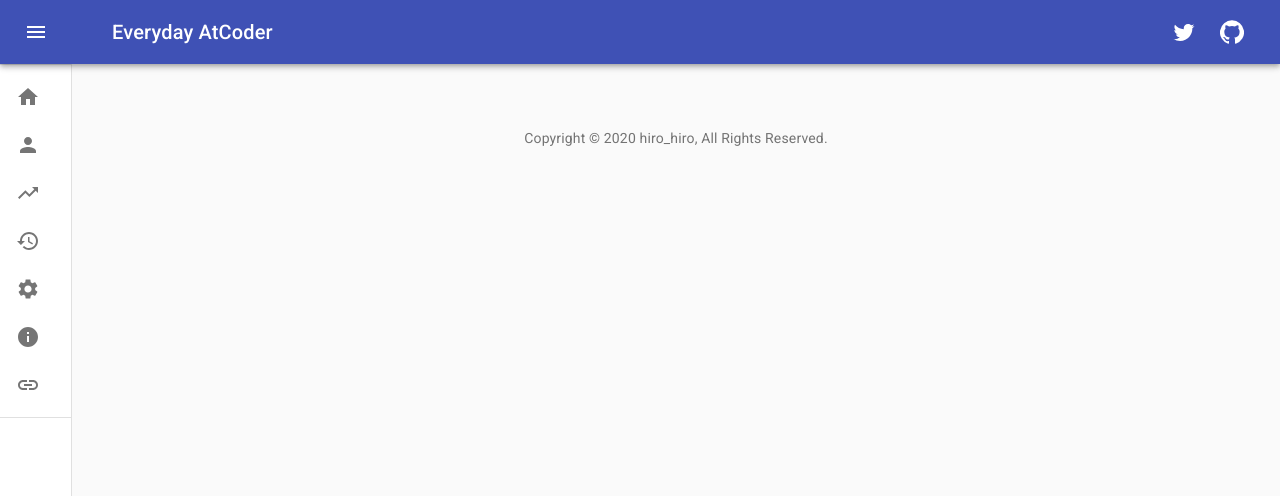
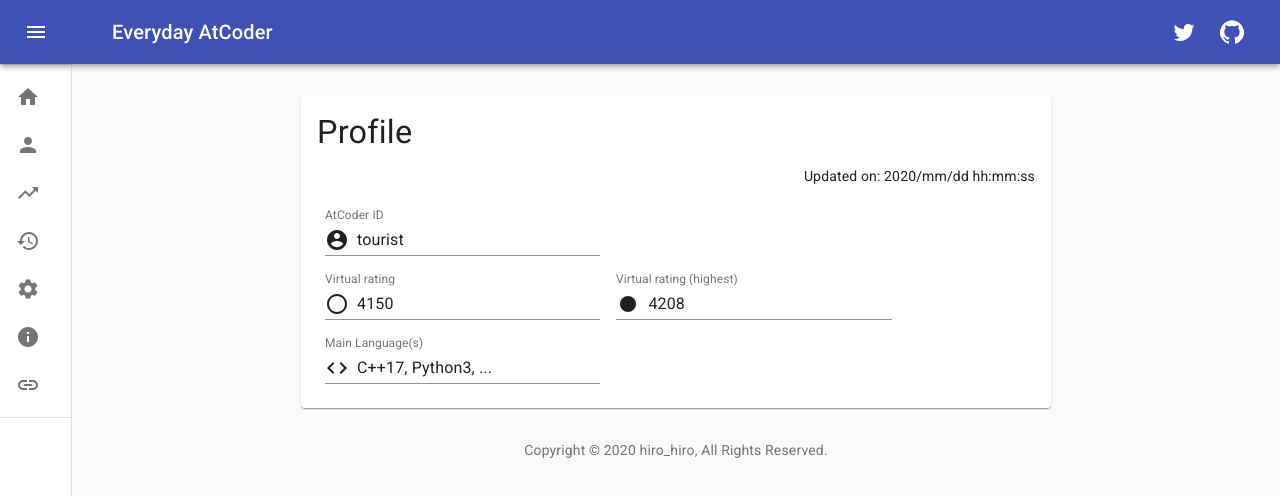
Before and after one commit to KATO-Hiro/EverydayAtCoder, a Next.js app in the folder frontend/: page /profile in a window 1280 px wide. Shown: the top 496 px of the page. Built offline with nearby package versions, Linux system fonts and the light colour scheme.

Commit message:
Add dummy profiles (#99)

```diff
--- a/frontend/src/pages/profile.js
+++ b/frontend/src/pages/profile.js
@@ -1,6 +1,154 @@
+import React from 'react';
+import {
+  CssBaseline,
+  Grid,
+  Paper,
+  InputAdornment,
+  TextField,
+  Typography,
+} from '@material-ui/core';
+import {
+  makeStyles,
+} from '@material-ui/core/styles';
+import {
+  AccountCircle,
+  Code,
+  FiberManualRecord,
+  RadioButtonUnchecked,
+} from '@material-ui/icons';
+
+// See:
+// https://material-ui.com/components/grid/
+const useStyles = makeStyles((theme) => ({
+  root: {
+    '& .MuiTextField-root': {
+      margin: theme.spacing(1),
+      width: '35ch',
+    }
+  },
+  paper: {
+    padding: theme.spacing(2),
+    margin: 'auto',
+    maxWidth: 750,
+  }
+}));
+
 export default function Profile() {
+  const classes = useStyles();
+
   return (
-    <>
-    </>
+    <div className={classes.root}>
+      <CssBaseline />
+
+      <Paper
+        className={classes.paper}
+      >
+        {/* Header */}
+        <Typography
+          variant="h4"
+          align="left"
+          component="h1"
+          gutterBottom
+        >
+          Profile
+        </Typography>
+
+        <p align="right">
+          Updated on: 2020/mm/dd hh:mm:ss
+        </p>
+
+        { /* TODO: It needs to remove duplicated codes. */}
+        <Grid container>
+          { /* AtCoder handle name */}
+          <Grid item xs={12}>
+            <TextField
+              id="atcoder-handle-name-read-only"
+              label="AtCoder ID"
+              variant="standard"
+              defaultValue="tourist"
+              InputProps={{
+                startAdornment: (
+                  <InputAdornment
+                    position="start"
+                  >
+                    <AccountCircle />
+                  </InputAdornment>
+                ),
+                readOnly: true,
+              }}
+              color="secondary"
+              size="medium"
+            >
+            </TextField>
+          </Grid>
+
+          { /* Virtual Rating */}
+          <Grid item xs={12}>
+            <TextField
+              id="atcoder-virtual-rating"
+              label="Virtual rating"
+              variant="standard"
+              defaultValue="4150"
+              InputProps={{
+                startAdornment: (
+                  <InputAdornment
+                    position="start"
+                  >
+                    <RadioButtonUnchecked />
+                  </InputAdornment>
+                ),
+                readOnly: true,
+              }}
+              color="secondary"
+              size="medium"
+            >
+            </TextField>
+
+            <TextField
+              id="atcoder-virtual-rating-highest"
+              label="Virtual rating (highest)"
+              variant="standard"
+              defaultValue="4208"
+              InputProps={{
+                startAdornment: (
+                  <InputAdornment
+                    position="start"
+                  >
+                    <FiberManualRecord />
+                  </InputAdornment>
+                ),
+                readOnly: true,
+              }}
+              color="secondary"
+              size="medium"
+            >
+            </TextField>
+          </Grid>
+
+          { /* Main language(s) */ }
+          <Grid>
+            <TextField
+              id="main-language"
+              label="Main Language(s)"
+              variant="standard"
+              defaultValue="C++17, Python3, ..."
+              InputProps={{
+                startAdornment: (
+                  <InputAdornment
+                    position="start"
+                  >
+                    <Code />
+                  </InputAdornment>
+                ),
+                readOnly: true,
+              }}
+              color="secondary"
+              size="medium"
+            >
+            </TextField>
+          </Grid>
+        </Grid>
+      </Paper>
+    </div>
   );
 }
```
